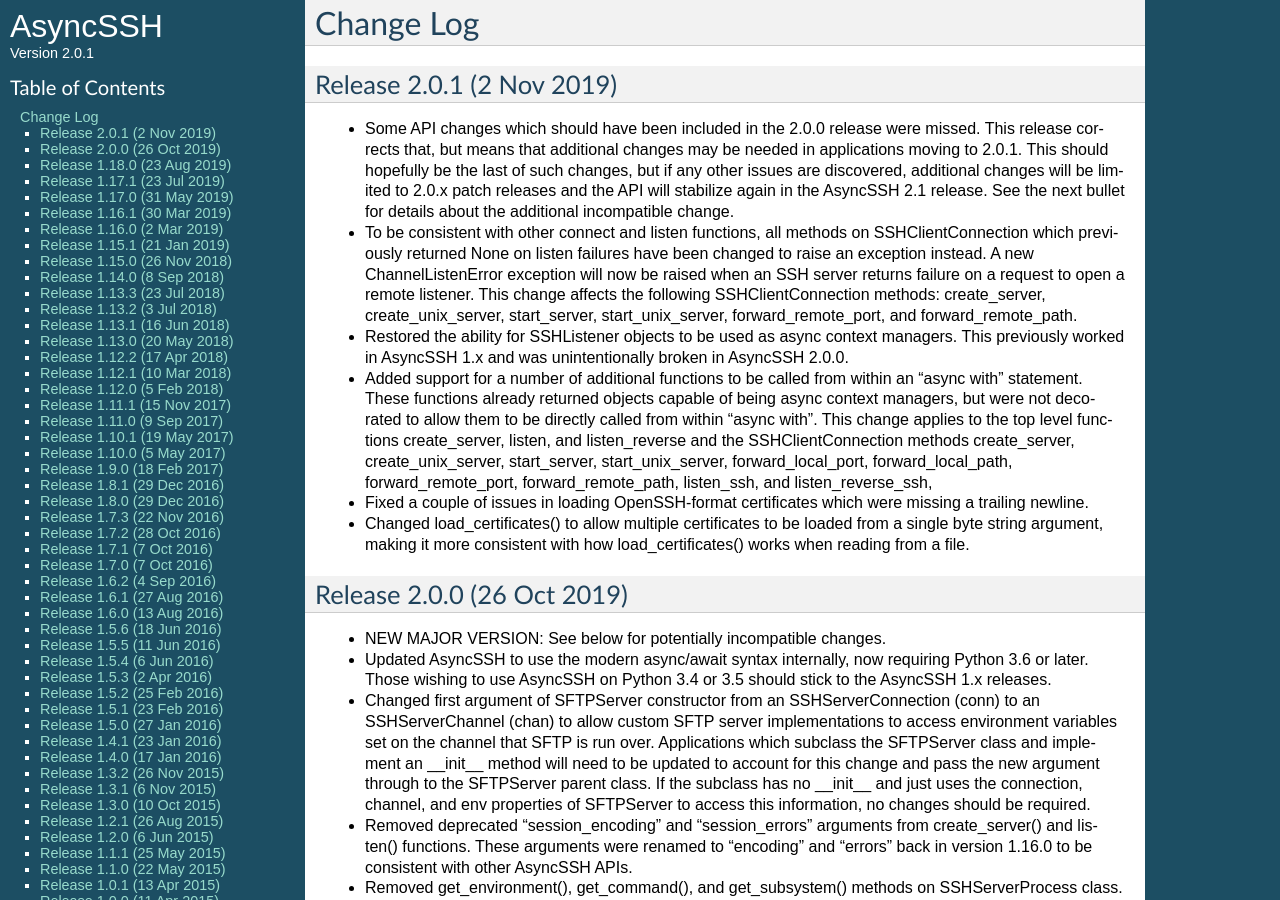
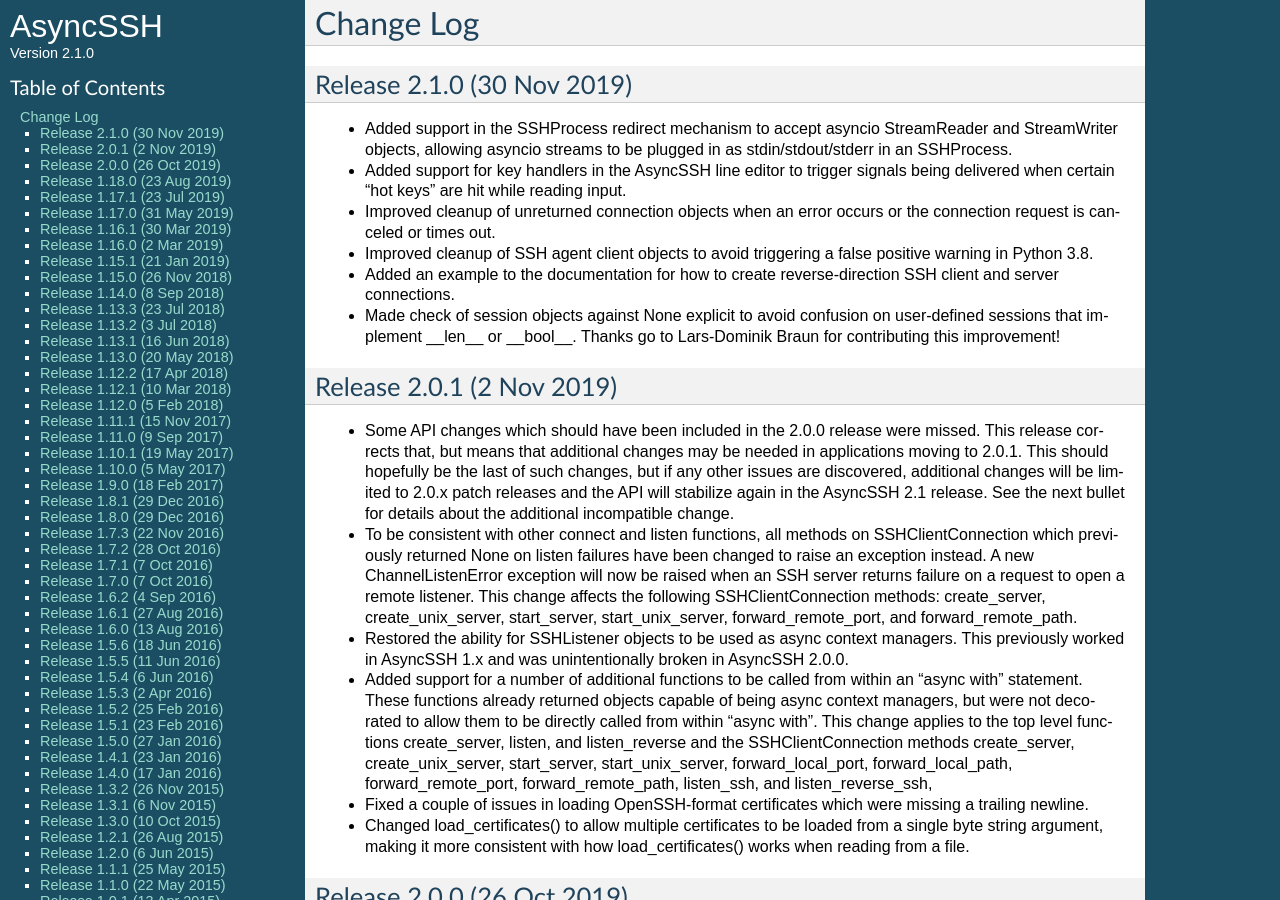
Before and after one commit to ronf/asyncssh, a Sphinx documentation site: the page built from docs/changes.rst, in a window 1280 px wide and 900 px high. Built offline with Sphinx 7.4.7, drawn with Linux system fonts in a browser that asks for light colours.

Commit message:
Bump version number up to 2.1.0 and update change log

```diff
--- a/asyncssh/version.py
+++ b/asyncssh/version.py
@@ -26,4 +26,4 @@ __author_email__ = 'ronf@timeheart.net'
 
 __url__ = 'http://asyncssh.timeheart.net'
 
-__version__ = '2.0.1'
+__version__ = '2.1.0'
--- a/docs/changes.rst
+++ b/docs/changes.rst
@@ -2,6 +2,30 @@
 
 Change Log
 ==========
+
+Release 2.1.0 (30 Nov 2019)
+---------------------------
+
+* Added support in the SSHProcess redirect mechanism to accept asyncio
+  StreamReader and StreamWriter objects, allowing asyncio streams to
+  be plugged in as stdin/stdout/stderr in an SSHProcess.
+
+* Added support for key handlers in the AsyncSSH line editor to trigger
+  signals being delivered when certain "hot keys" are hit while reading
+  input.
+
+* Improved cleanup of unreturned connection objects when an error occurs
+  or the connection request is canceled or times out.
+
+* Improved cleanup of SSH agent client objects to avoid triggering a false
+  positive warning in Python 3.8.
+
+* Added an example to the documentation for how to create reverse-direction
+  SSH client and server connections.
+
+* Made check of session objects against None explicit to avoid confusion
+  on user-defined sessions that implement __len__ or __bool__. Thanks go
+  to Lars-Dominik Braun for contributing this improvement!
 
 Release 2.0.1 (2 Nov 2019)
 --------------------------
```
